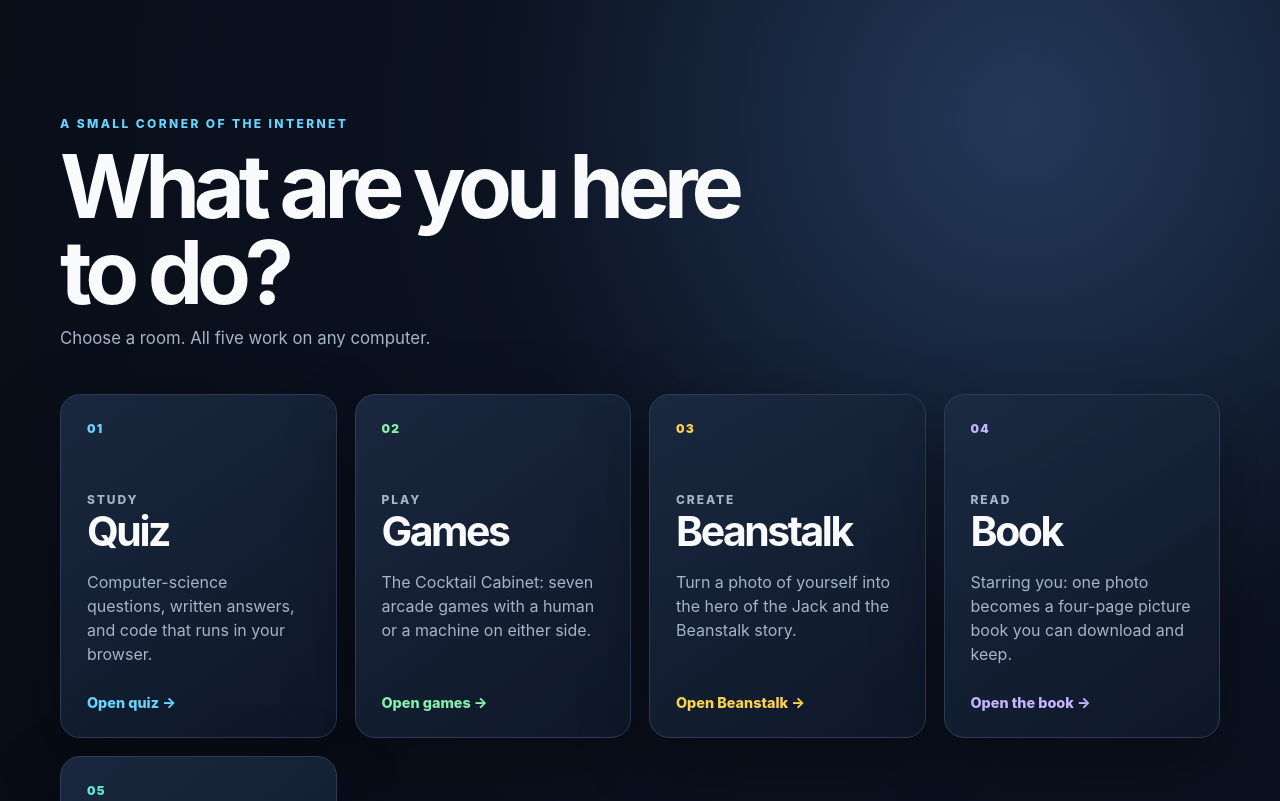
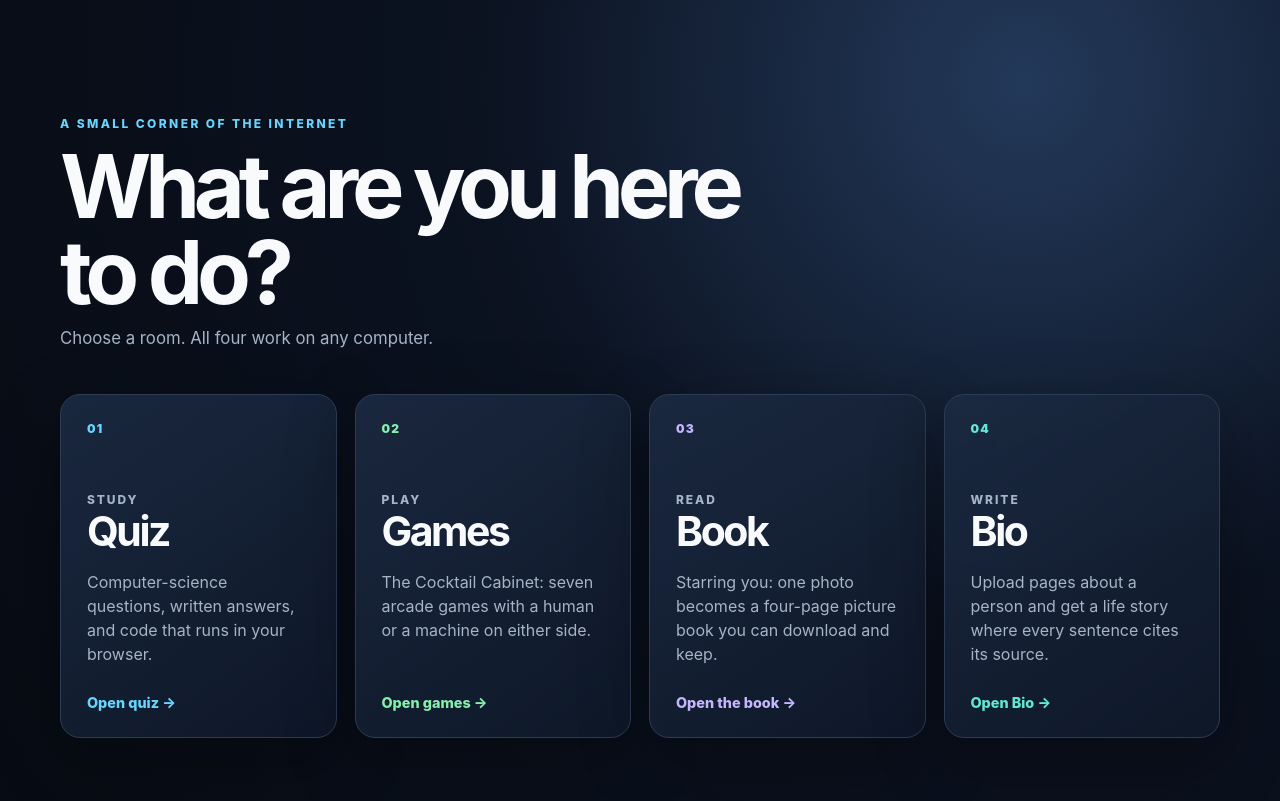
Before and after one commit to SYKhayyat/siach-portal, a plain HTML site: page index.html in a window 1280 px wide. Shown: the top 801 px of the page. Drawn offline with Linux system fonts and the light colour scheme.

Commit message:
Remove Beanstalk room

```diff
--- a/index.html
+++ b/index.html
@@ -11,7 +11,7 @@
     <main class="portal">
       <p class="eyebrow">A small corner of the internet</p>
       <h1>What are you here to do?</h1>
-      <p class="intro">Choose a room. All five work on any computer.</p>
+      <p class="intro">Choose a room. All four work on any computer.</p>
       <nav class="choices" aria-label="Choose a site">
         <a class="choice quiz" href="https://quiz.siachshai.online">
           <span class="number">01</span>
@@ -27,22 +27,15 @@
           <span class="description">The Cocktail Cabinet: seven arcade games with a human or a machine on either side.</span>
           <span class="arrow">Open games →</span>
         </a>
-        <a class="choice beanstalk" href="https://jack.siachshai.online">
+        <a class="choice book" href="https://book.siachshai.online">
           <span class="number">03</span>
-          <span class="label">Create</span>
-          <strong>Beanstalk</strong>
-          <span class="description">Turn a photo of yourself into the hero of the Jack and the Beanstalk story.</span>
-          <span class="arrow">Open Beanstalk →</span>
-        </a>
-        <a class="choice book" href="https://book.siachshai.online">
-          <span class="number">04</span>
           <span class="label">Read</span>
           <strong>Book</strong>
           <span class="description">Starring you: one photo becomes a four-page picture book you can download and keep.</span>
           <span class="arrow">Open the book →</span>
         </a>
         <a class="choice bio" href="https://bio.siachshai.online">
-          <span class="number">05</span>
+          <span class="number">04</span>
           <span class="label">Write</span>
           <strong>Bio</strong>
           <span class="description">Upload pages about a person and get a life story where every sentence cites its source.</span>
--- a/styles.css
+++ b/styles.css
@@ -5,7 +5,6 @@
   --line: #2d3c55;
   --blue: #67d5ff;
   --green: #86efac;
-  --gold: #fcd34d;
   --violet: #c4b5fd;
   --teal: #5eead4;
   font-family: Inter, ui-sans-serif, system-ui, -apple-system, BlinkMacSystemFont, "Segoe UI", sans-serif;
@@ -21,20 +20,17 @@ h1 { max-width: 720px; margin: 12px 0 10px; font-size: clamp(2.5rem, 7vw, 5.5rem
 .choice { min-height: 330px; display: flex; flex-direction: column; padding: 26px; border: 1px solid var(--line); border-radius: 20px; color: var(--ink); text-decoration: none; background: linear-gradient(145deg, #1b2a42e8, #0e1728f5); box-shadow: 0 22px 70px #0005; transition: transform 150ms, border-color 150ms, box-shadow 150ms; }
 .choice:hover, .choice:focus-visible { transform: translateY(-5px); border-color: var(--blue); box-shadow: 0 26px 80px #0008; outline: none; }
 .games:hover, .games:focus-visible { border-color: var(--green); }
-.beanstalk:hover, .beanstalk:focus-visible { border-color: var(--gold); }
 .book:hover, .book:focus-visible { border-color: var(--violet); }
 .book .number { color: var(--violet); }
 .book .arrow { color: var(--violet); }
 .bio:hover, .bio:focus-visible { border-color: var(--teal); }
 .number { color: var(--blue); font-size: 0.75rem; font-weight: 900; letter-spacing: 0.1em; }
 .games .number { color: var(--green); }
-.beanstalk .number { color: var(--gold); }
 .label { margin-top: 56px; color: var(--muted); font-size: 0.75rem; font-weight: 800; letter-spacing: 0.16em; text-transform: uppercase; }
 .choice strong { margin-top: 4px; font-size: clamp(1.7rem, 3.2vw, 2.7rem); line-height: 1; letter-spacing: -0.06em; }
 .description { max-width: 280px; margin-top: 18px; color: var(--muted); line-height: 1.5; }
 .arrow { margin-top: auto; padding-top: 28px; color: var(--blue); font-size: 0.9rem; font-weight: 800; }
 .games .arrow { color: var(--green); }
-.beanstalk .arrow { color: var(--gold); }
 .bio .number { color: var(--teal); }
 .bio .arrow { color: var(--teal); }
 
```
